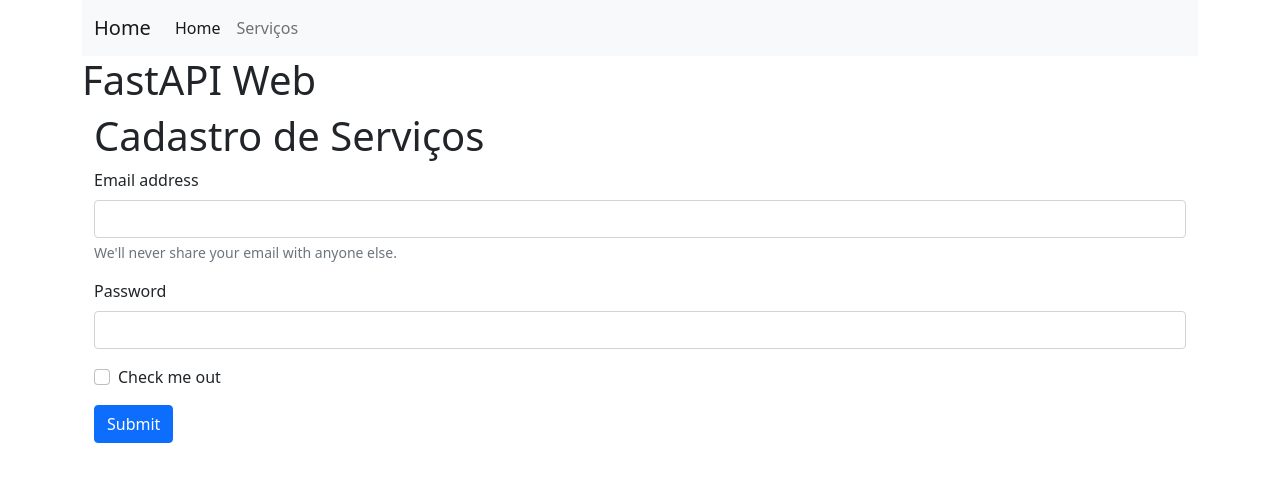
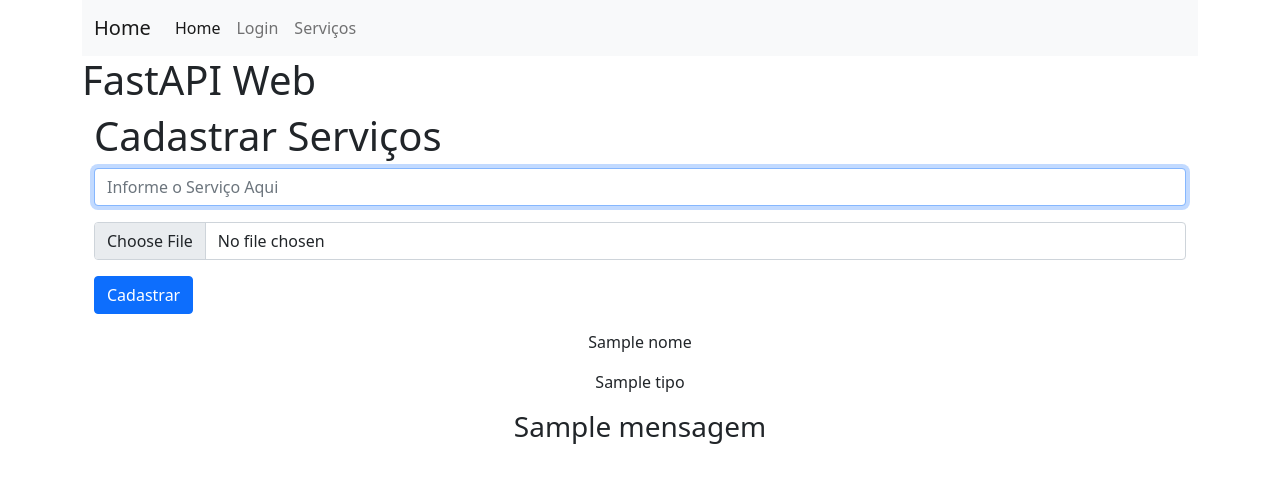
Before and after one commit to renanclemonini/fastapi-web, a FastAPI app: template templates/servicos.html in a window 1280 px wide. Shown: the top 483 px of the page. Run offline with FastAPI, Linux system fonts and the light colour scheme; the template is opened without the code that fills it: most values are stand-ins (such as "Sample title", 1, 10 or a date in 2020).

Commit message:
feat: login and system to upload files

```diff
--- a/main.py
+++ b/main.py
@@ -1,8 +1,16 @@
 from fastapi import FastAPI
 # from fastapi.responses import HTMLResponse // com o jinja2 não foi necessário usar essa biblioteca
 from fastapi.requests import Request
+# Para utilizar o template engine Jinja2
 from fastapi.templating import Jinja2Templates
+# Para utilizar metodos dinamicos para acessar a pasta static
 from fastapi.staticfiles import StaticFiles
+# Para realizar upload de arquivos: 2 classes e uma função
+from fastapi import UploadFile
+from pathlib import Path
+from aiofile import async_open
+# Função para gerar nomes aleatorios
+from uuid import uuid4
 
 app = FastAPI()
 
@@ -11,6 +19,11 @@ templates = Jinja2Templates(directory='templates')
 # Configuração para poder usar metodos dinamicos na aplicação
 # Aponta para a pasta static onde esta o css, js e images
 app.mount('/static', StaticFiles(directory='static'), name='static')
+# Para o conteudo da pasta media ficar acessível precisa montar igual ao static
+app.mount('/media', StaticFiles(directory='media'), name='media')
+# criar uma variável media que será um objeto da classe Path
+media = Path('media')
+
 
 # Rota para acessar a pagina inicial
 @app.get('/')
@@ -22,7 +35,40 @@ async def index(request: Request, usuario: str = "Renan Clemonini"):
 
     return templates.TemplateResponse('index.html', context=context)
 
-# Rota para acessar a página serviços
+# Rota para acessar a página login
+
+
+@app.get('/login')
+async def login(request: Request):
+    context = {
+        'request': request
+    }
+
+    return templates.TemplateResponse('login.html', context=context)
+
+# Rota para realizar o envio de dados via POST
+
+
+@app.post('/login')
+async def login(request: Request):
+    # O metodo form de request herda caracteristicas da classe Awaitable
+    # e neste caso deve se usar await
+    form = await request.form()
+
+    email: str = form.get('email')
+    pwd: str = form.get('pwd')
+    remember: str | None = form.get('remember')
+
+    context = {
+        'request': request,
+        'email': email,
+        'pwd': pwd,
+        'remember': remember
+    }
+
+    return templates.TemplateResponse('login.html', context=context)
+
+
 @app.get('/servicos')
 async def servicos(request: Request):
     context = {
@@ -31,27 +77,46 @@ async def servicos(request: Request):
 
     return templates.TemplateResponse('servicos.html', context=context)
 
-# Rota para realizar o envio de dados via POST
+
 @app.post('/servicos')
-async def cadastrar_servico(request: Request):
-    # O metodo form de request herda caracteristicas da classe Awaitable
-    # e neste caso deve se usar await
+async def cad_servico(request: Request):
     form = await request.form()
 
-    email: str = form.get('email')
-    pwd: str = form.get('pwd')
-    remember: any = form.get('remember')
+    servico: str = form.get('servico')
+    print(f"Serviço: {servico}")
 
-    body_form = {
-        'email': email,
-        'pwd': pwd,
-        'remember': remember
-    }
+    arquivo: UploadFile = form.get('arquivo')
+    print(f"Nome Arquivo: {arquivo.filename}")
+    print(f"Tamanho Arquivo: {arquivo.size}")
+    print(f"Tipo Arquivo: {arquivo.content_type}")
 
-    print(body_form)
+    # nome_arquivo = arquivo.filename
+    tipo_arquivo = arquivo.content_type
+
+    # Gerar Nome aleatório para o arquivo
+    arquivo_ext: str = arquivo.filename.split(".")[1]
+    novo_nome = f"{str(uuid4())}.{arquivo_ext}"
+
+    if tipo_arquivo.__contains__('pdf'):
+        tipo = "PDF"
+    else:
+        tipo = tipo_arquivo
+
+    upload: str | None = None
+    if not arquivo.filename == "":
+        nome_arquivo = f"{servico}_{novo_nome}"
+        async with async_open(f"{media}/{nome_arquivo}", "wb") as afile:
+            await afile.write(arquivo.file.read())
+            upload = "ok"
+
+    mensagem: str = f"Arquivo enviado com sucesso como {nome_arquivo}" if upload is not None else "Erro ao Enviar"
 
     context = {
         'request': request,
+        'nome': nome_arquivo,
+        'tipo': tipo,
+        'mensagem': mensagem,
+        'imagem': nome_arquivo
     }
 
     return templates.TemplateResponse('servicos.html', context=context)
--- a/requirements.txt
+++ b/requirements.txt
@@ -1,5 +1,7 @@
+aiofile==3.9.0
 annotated-types==0.7.0
 anyio==4.6.2.post1
+caio==0.9.17
 certifi==2024.8.30
 click==8.1.7
 colorama==0.4.6
--- a/templates/_base.html
+++ b/templates/_base.html
@@ -24,6 +24,9 @@
                         <a class="nav-link active" aria-current="page" href="/">Home</a>
                     </li>
                     <li class="nav-item">
+                        <a class="nav-link" href="/login">Login</a>
+                    </li>
+                    <li class="nav-item">
                         <a class="nav-link" href="/servicos">Serviços</a>
                     </li>
                 </ul>
--- a/templates/servicos.html
+++ b/templates/servicos.html
@@ -1,23 +1,30 @@
 {% extends '_base.html' %}
 
 {% block container %}
-<div class="container-sm mb-3">
-    <h1>Cadastro de Serviços</h1>
-    <form action="/servicos" method="post">
+<div class="container-sm">
+    <h1>Cadastrar Serviços</h1>
+    <form action="/servicos" enctype="multipart/form-data" method="post" autocomplete="off">
         <div class="mb-3">
-            <label for="exampleInputEmail1" class="form-label">Email address</label>
-            <input type="email" name="email" class="form-control" id="exampleInputEmail1" aria-describedby="emailHelp">
-            <div id="emailHelp" class="form-text">We'll never share your email with anyone else.</div>
+            <input type="text" class="form-control" name="servico" id="servico_id" placeholder="Informe o Serviço Aqui" required autofocus>
         </div>
         <div class="mb-3">
-            <label for="exampleInputPassword1" class="form-label">Password</label>
-            <input type="password" name="pwd" class="form-control" id="exampleInputPassword1">
+            <input type="file" class="form-control" name="arquivo" id="file_id" required>
         </div>
-        <div class="mb-3 form-check">
-            <input type="checkbox" name="remember" class="form-check-input" id="exampleCheck1">
-            <label class="form-check-label" for="exampleCheck1">Check me out</label>
+        <div class="mb-3">
+            <input type="submit" value="Cadastrar" class="btn btn-primary">
         </div>
-        <button type="submit" class="btn btn-primary">Submit</button>
     </form>
+    <div class="m-3 text-center">
+        <p>{{ nome }}</p>
+        <p>{{ tipo }}</p>
+        <h3>
+            {{ mensagem }}
+        </h3>
+        {% if imagem %}
+        <div class="m-auto">
+            <img src="{{ url_for('media', path=imagem) }}" alt="{{ nome }}">
+        </div>
+        {% endif %}
+    </div>
 </div>
 {% endblock %}
```
Also changed, not shown: templates/login.html (added, +28 -0 lines), README.MD, media/8b37bbb4-ab3e-4bf6-a2b5-82c8b022ff7d.jpg (added), media/profile_picture.jpg (added), media/renan_56a15159-92e2-4f4a-af1f-35a572ede93c.jpg (added), media/renan_879aa069-f3d4-4efc-a3e4-f7a20c2a5b54.jpg (added), media/renan_96d362a2-5516-4873-b313-f4649ff06efd.jpg (added), media/renan_9a555a71-09ed-43ce-8628-7c9c462e4acb.jpg (added), media/renan__9e33035f-3dfc-4e14-9587-e192b7f9b19d.jpg (added), media/renan_e102ccb2-f44e-45fc-ae53-dd2ca769c83f.jpg (added), 4 other files.
